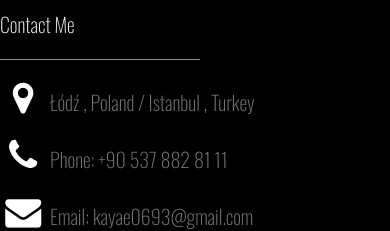
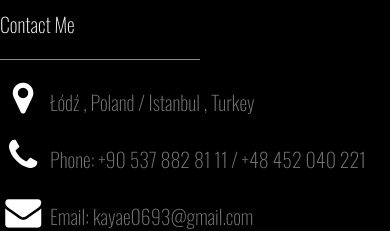
Before and after one commit to emrebruzzi/emrebruzzi.github.io, a plain HTML site: page index.html in a window 390 px wide. Shown: the part 1380-1611 px from the top of the page. Drawn offline with nearby package versions, Linux system fonts and the light colour scheme; some packages are replaced by stand-ins of ours; a script that the page names is missing.

Commit message:
polish phone number added

```diff
--- a/index.html
+++ b/index.html
@@ -3,7 +3,6 @@
 <head>
     <title>Emre KAYA</title>
     <link rel="icon" type="image/x-icon" href="assets/e-wing-logo-design.ico">
-
     <meta charset="UTF-8">
     <meta name="viewport" content="width=device-width, initial-scale=1">
     <link rel="stylesheet" href="https://www.w3schools.com/w3css/4/w3.css">
@@ -177,7 +176,7 @@
     <div class="w3-section">
         <p><i class="fa fa-map-marker fa-fw w3-text-white w3-xxlarge "></i> Łódź , Poland / Istanbul ,
             Turkey</p>
-        <p><i class="fa fa-phone fa-fw w3-text-white w3-xxlarge "></i> Phone: +90 537 882 81 11</p>
+        <p><i class="fa fa-phone fa-fw w3-text-white w3-xxlarge "></i> Phone: +90 537 882 81 11 / +48 452 040 221</p>
         <p><i class="fa fa-envelope fa-fw w3-text-white w3-xxlarge "> </i> Email: kayae0693@gmail.com</p>
     </div>
     <br>
```
